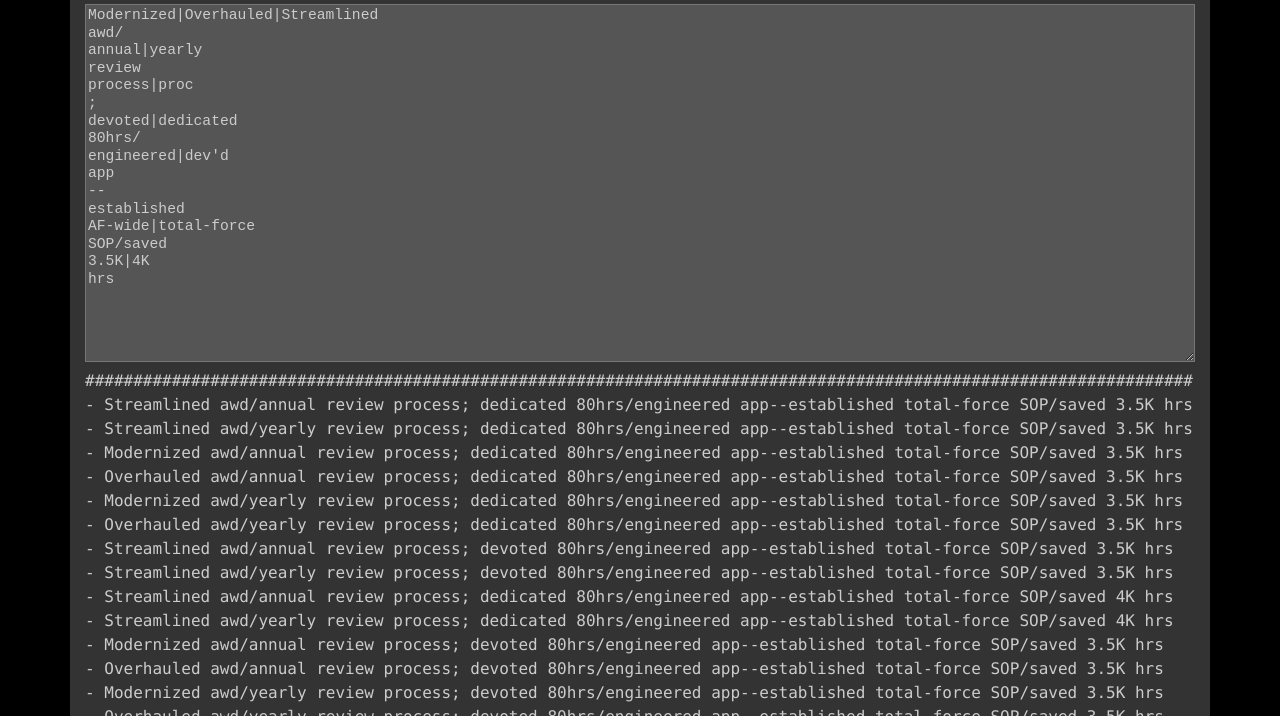
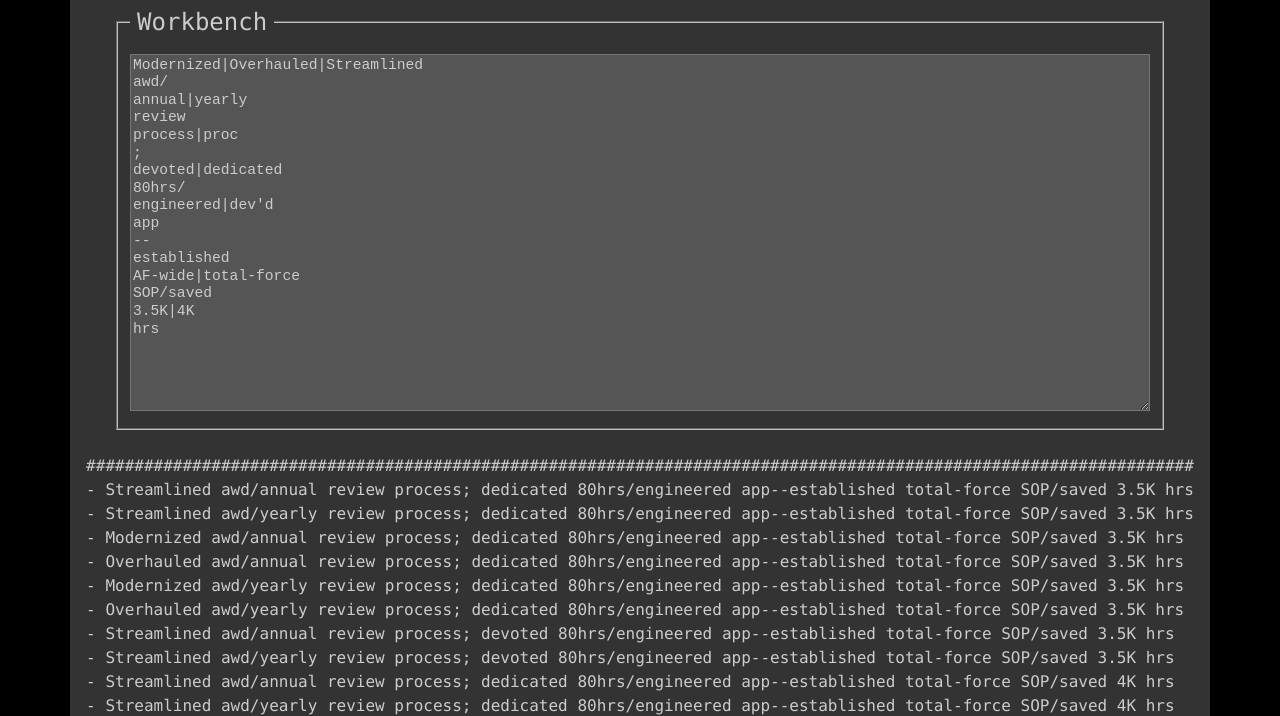
Before and after one commit to icmn/bulletpress, a plain HTML site: page index.html in a window 1280 px wide. Shown: the part 84-800 px from the top of the page. Drawn offline with nearby package versions, Linux system fonts and the light colour scheme.

Commit message:
fix(ui): adjust workbench styling to match expected bullet length

```diff
--- a/index.html
+++ b/index.html
@@ -53,7 +53,7 @@
         line-height: 1.2;
       }
       textarea {
-        width: 100%;
+        width: 116ch;
       }
       .pixelwidth {
         font-family: 'Times New Roman';
@@ -61,9 +61,28 @@
         line-height: 1.2;
       }
       .pixelwidth textarea {
+        width: 98ch;
         font-family: 'Times New Roman';
         font-size: 14pt;
         line-height: 1.2;
+      }
+      fieldset {
+        width: fit-content;
+        margin: auto;
+        display: block;
+        padding-block-start: 0.35em;
+        padding-inline-start: 0.75em;
+        padding-inline-end: 0.75em;
+        padding-block-end: 0.625em;
+        min-inline-size: min-content;
+        border-width: 2px;
+        border-style: groove;
+        border-color: rgb(192, 192, 192);
+        border-image: initial;
+      }
+      legend {
+        width: unset;
+        padding: 0 0.5ch;
       }
       .toggle-switch label {
         background-color: var(--light-fg);
@@ -215,8 +234,12 @@
         <p><button type="button" class="btn btn-primary" data-toggle="collapse" data-target="#tutorial">Hide Tutorial</button></p>
       </div>
       <div id="bulletpress-editor" class="characterlength">
-        <textarea class="secondary-color" rows="20" cols="100" id="textArea">Modernized|Overhauled|Streamlined&#10;awd/&#10;annual|yearly&#10;review&#10;process|proc&#10;;&#10;devoted|dedicated&#10;80hrs/&#10;engineered|dev'd&#10;app&#10;--&#10;established&#10;AF-wide|total-force&#10;SOP/saved&#10;3.5K|4K&#10;hrs</textarea>
-        <div id="displayArea" class="primary-color"></div>
+        <fieldset>
+          <legend>Workbench</legend>
+          <textarea class="secondary-color" rows="20" cols="100" id="textArea">Modernized|Overhauled|Streamlined&#10;awd/&#10;annual|yearly&#10;review&#10;process|proc&#10;;&#10;devoted|dedicated&#10;80hrs/&#10;engineered|dev'd&#10;app&#10;--&#10;established&#10;AF-wide|total-force&#10;SOP/saved&#10;3.5K|4K&#10;hrs</textarea>
+        </fieldset>
+        <br />
+        <div id="displayArea" class="primary-color" style="margin: auto; width:fit-content;"></div>
       </div>
       <hr>
       <div style="text-align: center; font-size: x-small;">
```
